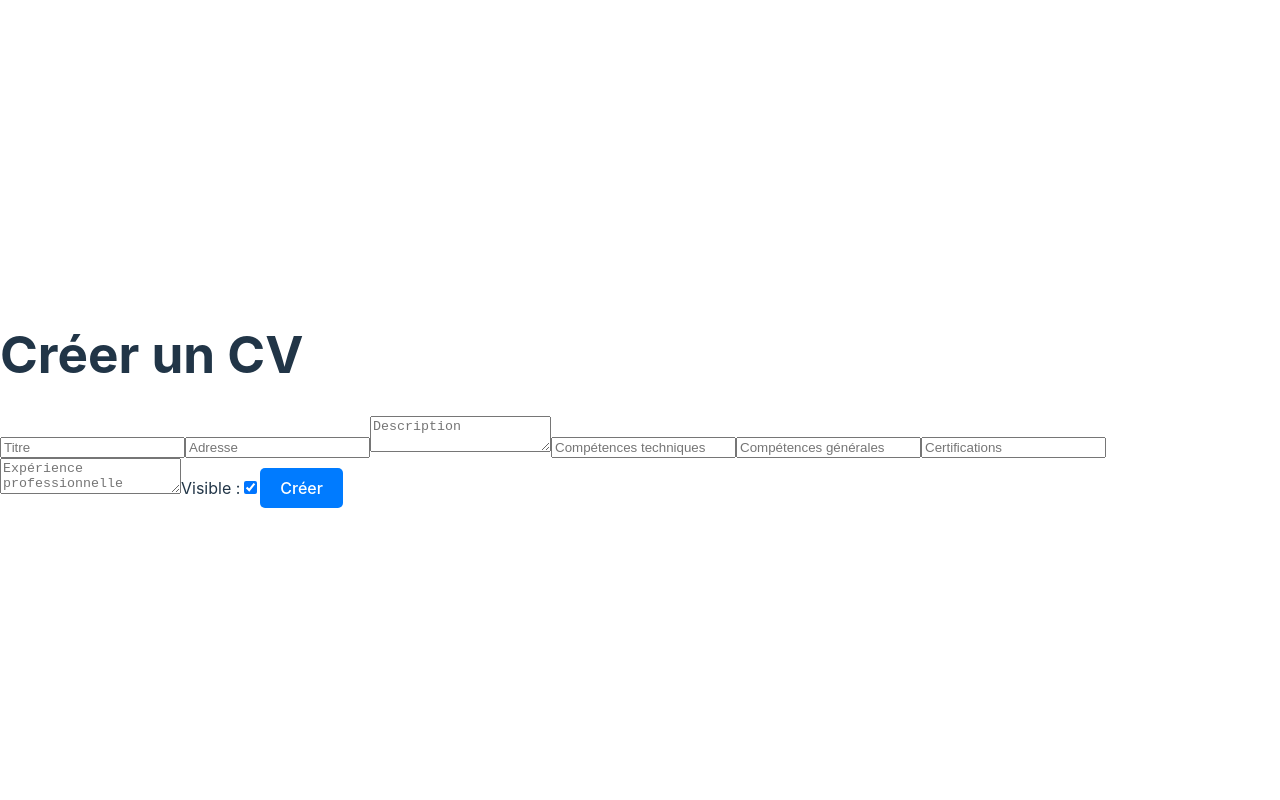
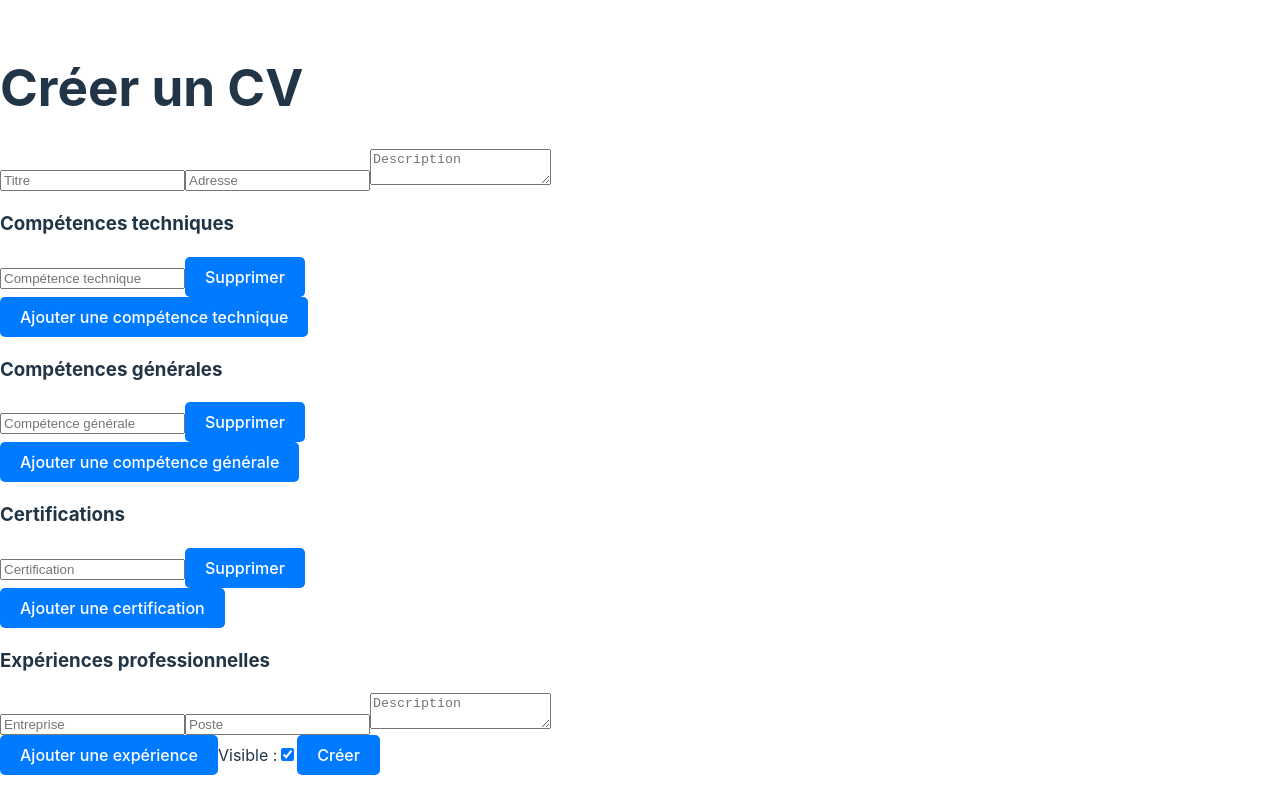
Before and after one commit to GuilhermeDias02/Gestionnaire-de-CV---front, a React (Vite) app: page /create-cv in a window 1280 px wide. Built offline with nearby package versions, Linux system fonts and the light colour scheme.

Commit message:
Commit avec les cv casi terminé

```diff
--- a/package.json
+++ b/package.json
@@ -12,6 +12,7 @@
   },
   "dependencies": {
     "axios": "^1.7.8",
+    "prop-types": "^15.8.1",
     "react": "^18.3.1",
     "react-dom": "^18.3.1",
     "react-router-dom": "^7.0.1"
--- a/src/CreateCv.jsx
+++ b/src/CreateCv.jsx
@@ -1,19 +1,25 @@
-import { useState } from 'react';
-import { useNavigate } from 'react-router-dom';
-import { createCv } from './api'; // Import de la fonction API
+import { useState } from "react";
+import { useNavigate } from "react-router-dom";
+import { createCv } from "./api";
 
 const CreateCv = () => {
   const [cvData, setCvData] = useState({
-    titre: '',
-    adresse: '',
-    description: '',
-    techSkills: '',
-    softSkills: '',
-    certifications: '',
-    expPro: '',
+    titre: "",
+    adresse: "",
+    description: "",
+    techSkills: [""],
+    softSkills: [""],
+    certifications: [""],
+    expPro: [
+      {
+        entreprise: "",
+        poste: "",
+        description: "",
+      },
+    ],
     visible: true,
   });
-  const [message, setMessage] = useState('');
+  const [message, setMessage] = useState("");
   const navigate = useNavigate();
 
   const handleChange = (e) => {
@@ -21,35 +27,69 @@ const CreateCv = () => {
     setCvData({ ...cvData, [name]: value });
   };
 
+  const handleArrayChange = (index, key, value, arrayKey) => {
+    const updatedArray = [...cvData[arrayKey]];
+    updatedArray[index] = value;
+    setCvData({ ...cvData, [arrayKey]: updatedArray });
+  };
+
+  const addToArray = (arrayKey) => {
+    setCvData({ ...cvData, [arrayKey]: [...cvData[arrayKey], ""] });
+  };
+
+  const removeFromArray = (index, arrayKey) => {
+    const updatedArray = [...cvData[arrayKey]];
+    updatedArray.splice(index, 1);
+    setCvData({ ...cvData, [arrayKey]: updatedArray });
+  };
+
+  const handleExpProChange = (index, field, value) => {
+    const updatedExpPro = [...cvData.expPro];
+    updatedExpPro[index][field] = value;
+    setCvData({ ...cvData, expPro: updatedExpPro });
+  };
+
+  const addExperience = () => {
+    setCvData({
+      ...cvData,
+      expPro: [...cvData.expPro, { entreprise: "", poste: "", description: "" }],
+    });
+  };
+
   const handleSubmit = async (e) => {
     e.preventDefault();
     try {
-      const token = localStorage.getItem('token');
-      console.log(token);
+      const token = localStorage.getItem("token");
       if (!token) {
-        setMessage('Utilisateur non connecté. Veuillez vous connecter.');
-        navigate('/login');
+        setMessage("Utilisateur non connecté. Veuillez vous connecter.");
+        navigate("/login");
         return;
       }
 
-      await createCv(cvData, token); // Appel API pour créer le CV
-      setMessage('CV créé avec succès !');
+      await createCv(cvData, token);
+      setMessage("CV créé avec succès !");
 
-      // Réinitialiser le formulaire après succès
       setCvData({
-        titre: '',
-        adresse: '',
-        description: '',
-        techSkills: '',
-        softSkills: '',
-        certifications: '',
-        expPro: '',
+        titre: "",
+        adresse: "",
+        description: "",
+        techSkills: [""],
+        softSkills: [""],
+        certifications: [""],
+        expPro: [
+          {
+            entreprise: "",
+            poste: "",
+            description: "",
+          },
+        ],
         visible: true,
       });
 
-      setTimeout(() => navigate('/my-cvs'), 2000);
+      setTimeout(() => navigate("/my-cvs"), 2000);
     } catch (error) {
-      setMessage(error.error || 'Erreur lors de la création du CV.');
+      console.error("Error creating CV:", error);
+      setMessage(error.response?.data?.error || "Erreur lors de la création du CV.");
     }
   };
 
@@ -78,40 +118,104 @@ const CreateCv = () => {
           value={cvData.description}
           onChange={handleChange}
         />
+
+        <h3>Compétences techniques</h3>
+        {cvData.techSkills.map((skill, index) => (
+          <div key={index}>
             <input
               type="text"
-          name="techSkills"
-          placeholder="Compétences techniques"
-          value={cvData.techSkills}
-          onChange={handleChange}
+              placeholder="Compétence technique"
+              value={skill}
+              onChange={(e) =>
+                handleArrayChange(index, "techSkills", e.target.value, "techSkills")
+              }
+            />
+            <button type="button" onClick={() => removeFromArray(index, "techSkills")}>
+              Supprimer
+            </button>
+          </div>
+        ))}
+        <button type="button" onClick={() => addToArray("techSkills")}>
+          Ajouter une compétence technique
+        </button>
+
+        <h3>Compétences générales</h3>
+        {cvData.softSkills.map((skill, index) => (
+          <div key={index}>
+            <input
+              type="text"
+              placeholder="Compétence générale"
+              value={skill}
+              onChange={(e) =>
+                handleArrayChange(index, "softSkills", e.target.value, "softSkills")
+              }
+            />
+            <button type="button" onClick={() => removeFromArray(index, "softSkills")}>
+              Supprimer
+            </button>
+          </div>
+        ))}
+        <button type="button" onClick={() => addToArray("softSkills")}>
+          Ajouter une compétence générale
+        </button>
+
+        <h3>Certifications</h3>
+        {cvData.certifications.map((cert, index) => (
+          <div key={index}>
+            <input
+              type="text"
+              placeholder="Certification"
+              value={cert}
+              onChange={(e) =>
+                handleArrayChange(index, "certifications", e.target.value, "certifications")
+              }
+            />
+            <button type="button" onClick={() => removeFromArray(index, "certifications")}>
+              Supprimer
+            </button>
+          </div>
+        ))}
+        <button type="button" onClick={() => addToArray("certifications")}>
+          Ajouter une certification
+        </button>
+
+        <h3>Expériences professionnelles</h3>
+        {cvData.expPro.map((exp, index) => (
+          <div key={index}>
+            <input
+              type="text"
+              placeholder="Entreprise"
+              value={exp.entreprise}
+              onChange={(e) => handleExpProChange(index, "entreprise", e.target.value)}
             />
             <input
               type="text"
-          name="softSkills"
-          placeholder="Compétences générales"
-          value={cvData.softSkills}
-          onChange={handleChange}
-        />
-        <input
-          type="text"
-          name="certifications"
-          placeholder="Certifications"
-          value={cvData.certifications}
-          onChange={handleChange}
+              placeholder="Poste"
+              value={exp.poste}
+              onChange={(e) => handleExpProChange(index, "poste", e.target.value)}
             />
             <textarea
-          name="expPro"
-          placeholder="Expérience professionnelle"
-          value={cvData.expPro}
-          onChange={handleChange}
+              placeholder="Description"
+              value={exp.description}
+              onChange={(e) =>
+                handleExpProChange(index, "description", e.target.value)
+              }
             />
+          </div>
+        ))}
+        <button type="button" onClick={addExperience}>
+          Ajouter une expérience
+        </button>
+
         <label>
           Visible :
           <input
             type="checkbox"
             name="visible"
             checked={cvData.visible}
-            onChange={(e) => setCvData({ ...cvData, visible: e.target.checked })}
+            onChange={(e) =>
+              setCvData({ ...cvData, visible: e.target.checked })
+            }
           />
         </label>
         <button type="submit">Créer</button>
--- a/src/CvDetails.jsx
+++ b/src/CvDetails.jsx
@@ -27,11 +27,13 @@ const CvDetails = () => {
 
     return (
         <div>
-            <h1>Détails du CV</h1>
+            <h1>CV</h1>
             {message && <p>{message}</p>}
             {cv && (
                 <div>
                     <h2>{cv.titre}</h2>
+                    <p><strong>Nom :</strong> {cv.nom}</p>
+                    <p><strong>Prénom :</strong> {cv.prenom}</p>
                     <p><strong>Adresse :</strong> {cv.adresse}</p>
                     <p><strong>Description :</strong> {cv.description}</p>
                     <p><strong>Compétences techniques :</strong> {cv.techSkills?.join(", ") || "Aucune compétence technique."}</p>
@@ -44,7 +46,7 @@ const CvDetails = () => {
                                 <li key={index}>
                                     <p><strong>Entreprise :</strong> {exp.entreprise}</p>
                                     <p><strong>Poste :</strong> {exp.poste}</p>
-                                    <p><strong>Durée :</strong> {exp.duree}</p>
+                                    <p><strong>Description :</strong> {exp.description}</p>
                                 </li>
                             ))
                         ) : (
--- a/src/api.js
+++ b/src/api.js
@@ -74,3 +74,17 @@ export const getCvById = async (id, token) => {
       throw error;
   }
 };
+
+export const updtadeCv = async (cvId, token) => {
+  try {
+    const response = await axios.put(`${API_URL}/cv/${cvId}`, cvId, {
+      headers: {
+        Authorization: `Bearer ${token}`,
+      },
+    });
+    return response.data;
+  } catch (error) {
+    console.error('Error creating CV:', error.response?.data || error.message);
+    throw error.response?.data || error.message;
+  }
+};
```
Also changed, not shown: 1 other file (tests, documents, lock files or other folders). Lines whose indentation alone changed are shown as unchanged.
